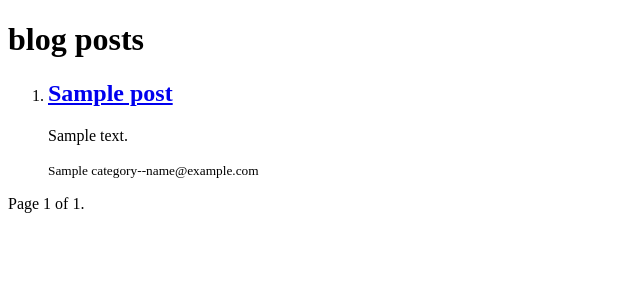
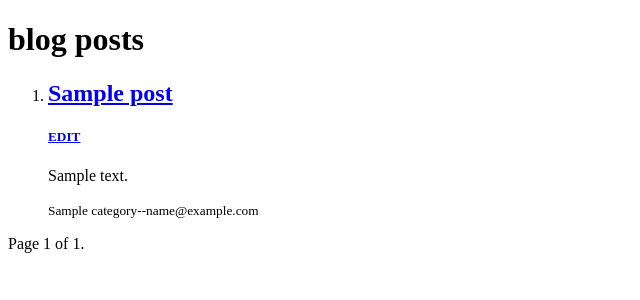
Before and after one commit to mehdi-msv/Django-Advance-Blog, a Django app: page /blog/posts/ in a window 1280 px wide. Shown: the top 300 px of the page, without its empty margins (0-640 px from the left). Run offline with Django 4.2, Linux system fonts and the light colour scheme; tables that the repository leaves empty hold one stand-in row (Sample ...).

Commit message:
Create PostEditView class that inherits from UpdateView

```diff
--- a/core/blog/urls.py
+++ b/core/blog/urls.py
@@ -5,12 +5,13 @@ from . import views
 app_name = 'blog'
 
 urlpatterns = [
-    path('index/', views.IndexView.as_view(), name='cbv_index'),
-    path('redirect-to-django/<int:pk>/', views.RedirectToDjango.as_view(), name='redirect_to_django'),
-    path('posts/', views.PostListView.as_view(), name='post_list'),
-    path('posts/<int:pk>/', views.PostDetailView.as_view(), name='post_detail'),
+    path('index/', views.IndexView.as_view(), name='index'),
+    path('redirect-to-django/<int:pk>/', views.RedirectToDjango.as_view(), name='redirect-to-django'),
+    path('posts/', views.PostListView.as_view(), name='post-list'),
+    path('post/<int:pk>/', views.PostDetailView.as_view(), name='post-detail'),
     path('contact/', views.ContactView.as_view(), name='contact-us'),
-    path('create/', views.PostCreateView.as_view(), name='post_create'),
+    path('create/', views.PostCreateView.as_view(), name='post-create'),
+    path('post/<int:pk>/edit', views.PostEditView.as_view(), name='post-edit'),
 ]
 
 '''+=
--- a/core/blog/views.py
+++ b/core/blog/views.py
@@ -1,5 +1,5 @@
 from django.shortcuts import render ,redirect
-from django.views.generic import TemplateView , RedirectView , ListView , DetailView , FormView , CreateView
+from django.views.generic import TemplateView , RedirectView , ListView , DetailView , FormView , CreateView , UpdateView
 from django.contrib.auth.mixins import LoginRequiredMixin
 from .models import Post
 from .forms import ContactForm , PostForm
@@ -92,3 +92,11 @@ class PostCreateView(LoginRequiredMixin,CreateView):
         # It should return an HttpResponse.
         form.instance.author = self.request.user
         return super(PostCreateView, self).form_valid(form)
+
+class PostEditView(UpdateView):
+    '''
+    This is a class-based view to edit an existing post.
+    '''
+    model = Post
+    form_class = PostForm
+    success_url = '/blog/posts'
--- a/core/templates/blog/post_list.html
+++ b/core/templates/blog/post_list.html
@@ -17,7 +17,10 @@
         <ol>
             {% for post in posts%}
                 <li>
-                    <a href="{% url 'blog:post_detail' pk=post.id %}"><h2>{{post.title}}</h2></a>
+                    <a href="{% url 'blog:post-detail' pk=post.id %}"><h2>{{post.title}}</h2></a>
+                    <a href="{% url 'blog:post-edit' pk=post.id %}">
+                        <h5>EDIT</h5>
+                    </a>
                     <p>
                     {{post.content}}
                     </p>
```
